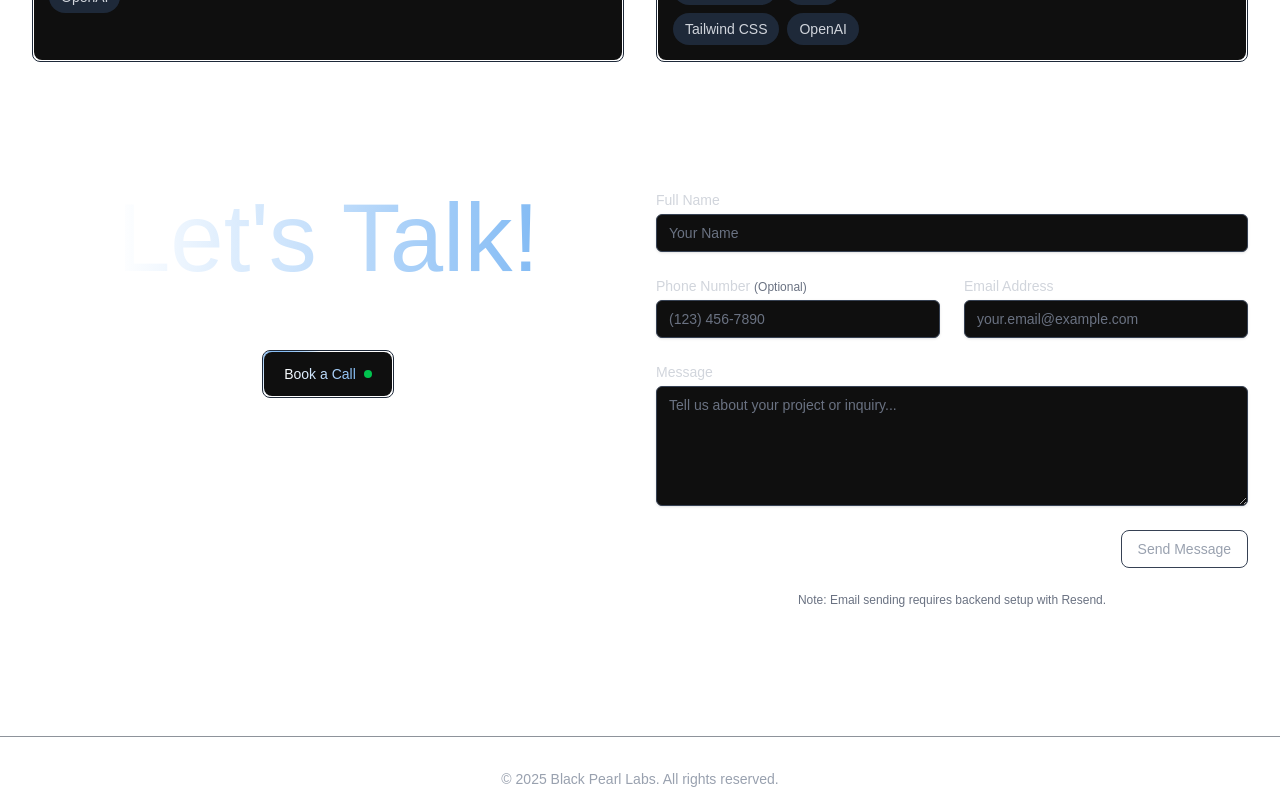
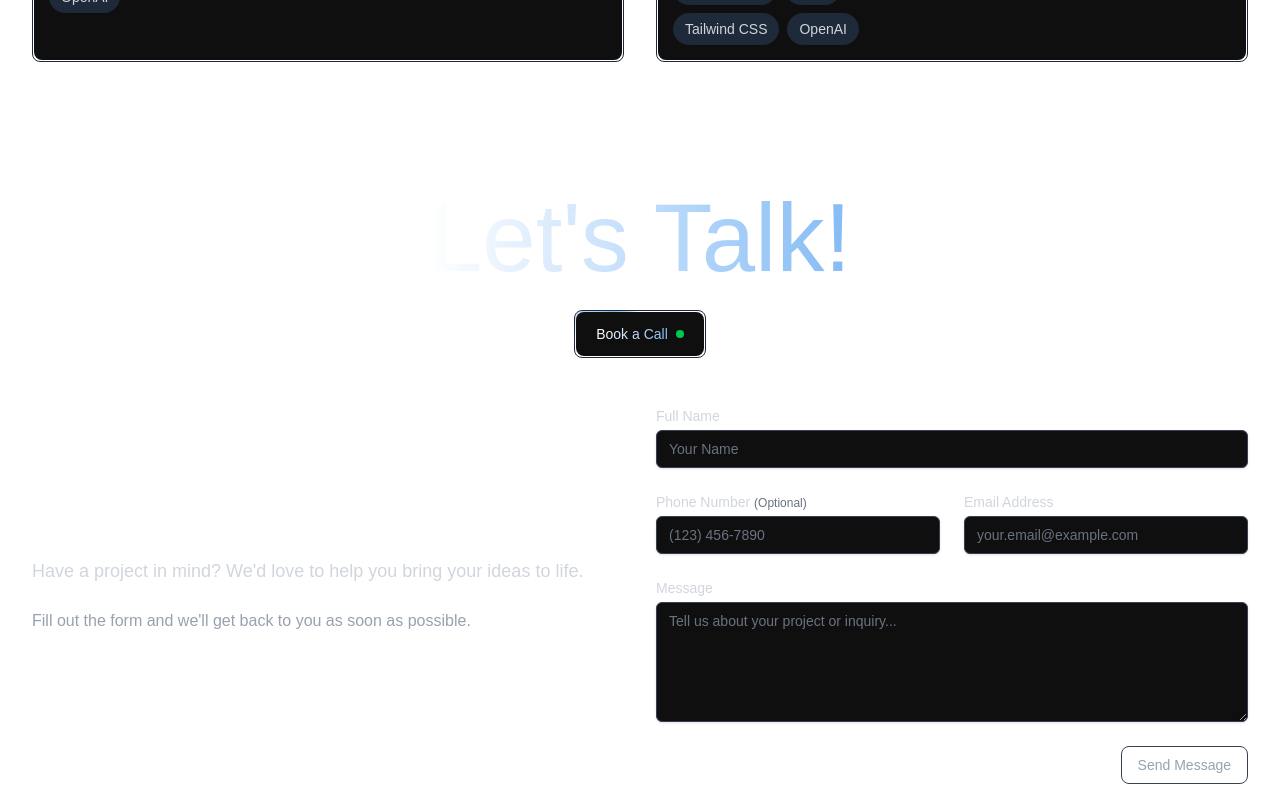
Before and after one commit to pawelmisiura/agency-website, a Next.js app: page / in a window 1280 px wide. Shown: the part 1500-2300 px from the top of the page. Built offline with nearby package versions, Linux system fonts and the light colour scheme; no server answers.

Commit message:
made lets talk section mobile friendly

```diff
--- a/components/LetsTalk.tsx
+++ b/components/LetsTalk.tsx
@@ -101,11 +101,12 @@ const LetsTalk = () => {
   return (
     <div
       id="contact"
-      className="max-w-7xl mx-auto py-16 px-4 sm:px-6 lg:px-8 grid grid-cols-2 gap-8"
+      className="max-w-7xl mx-auto py-10 md:py-16 px-4 sm:px-6 lg:px-8"
     >
-      <div className="flex flex-col items-center gap-4">
+      {/* Section Title and Book a Call - Always at the top */}
+      <div className="flex flex-col items-center mb-10 md:mb-12">
         <h2
-          className={`text-8xl font-poppins ${activeTextHoverGradientStyles} mx-auto mb-12`}
+          className={`text-4xl sm:text-6xl md:text-7xl lg:text-8xl font-poppins ${activeTextHoverGradientStyles} mb-6 text-center`}
         >
           Let&apos;s Talk!
         </h2>
@@ -123,8 +124,22 @@ const LetsTalk = () => {
           </Link>
         </div>
       </div>
+
+      {/* Contact Form Section - Two columns on desktop */}
+      <div className="grid grid-cols-1 md:grid-cols-2 gap-8">
+        <div className="hidden md:flex flex-col items-start justify-center">
+          <p className="text-lg text-gray-300 mb-6">
+            Have a project in mind? We&apos;d love to help you bring your ideas
+            to life.
+          </p>
+          <p className="text-md text-gray-400">
+            Fill out the form and we&apos;ll get back to you as soon as
+            possible.
+          </p>
+        </div>
+
         <div>
-        <form onSubmit={handleSubmit} className="space-y-6">
+          <form onSubmit={handleSubmit} className="space-y-4 md:space-y-6">
             <div>
               <label htmlFor="name" className={labelStyles}>
                 Full Name
@@ -141,7 +156,7 @@ const LetsTalk = () => {
                 autoComplete="name"
               />
             </div>
-          <div className="grid grid-cols-1 sm:grid-cols-2 gap-6">
+            <div className="grid grid-cols-1 sm:grid-cols-2 gap-4 md:gap-6">
               <div>
                 <label htmlFor="phone" className={labelStyles}>
                   Phone Number{" "}
@@ -190,7 +205,7 @@ const LetsTalk = () => {
                 placeholder="Tell us about your project or inquiry..."
               />
             </div>
-          <div className="flex justify-end">
+            <div className="flex justify-center md:justify-end">
               <button
                 type="submit"
                 className={`cursor-pointer text-sm px-4 py-2 rounded-lg border border-gray-700 transition-all duration-300 group ${containerHoverStyles} text-gray-400`}
@@ -211,9 +226,7 @@ const LetsTalk = () => {
               </p>
             )}
           </form>
-        <p className="mt-6 text-xs text-gray-500 text-center">
-          Note: Email sending requires backend setup with Resend.
-        </p>
+        </div>
       </div>
     </div>
   );
```
Lines whose indentation alone changed are shown as unchanged.
